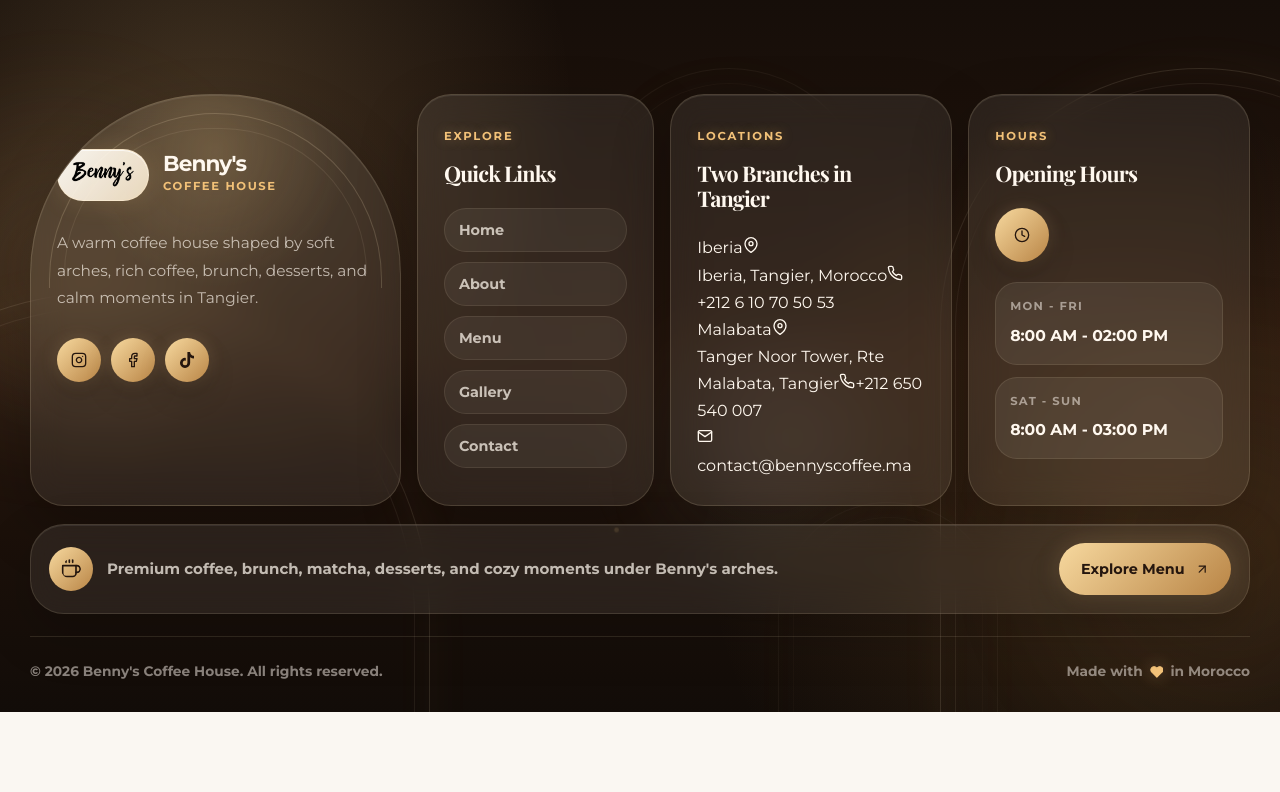
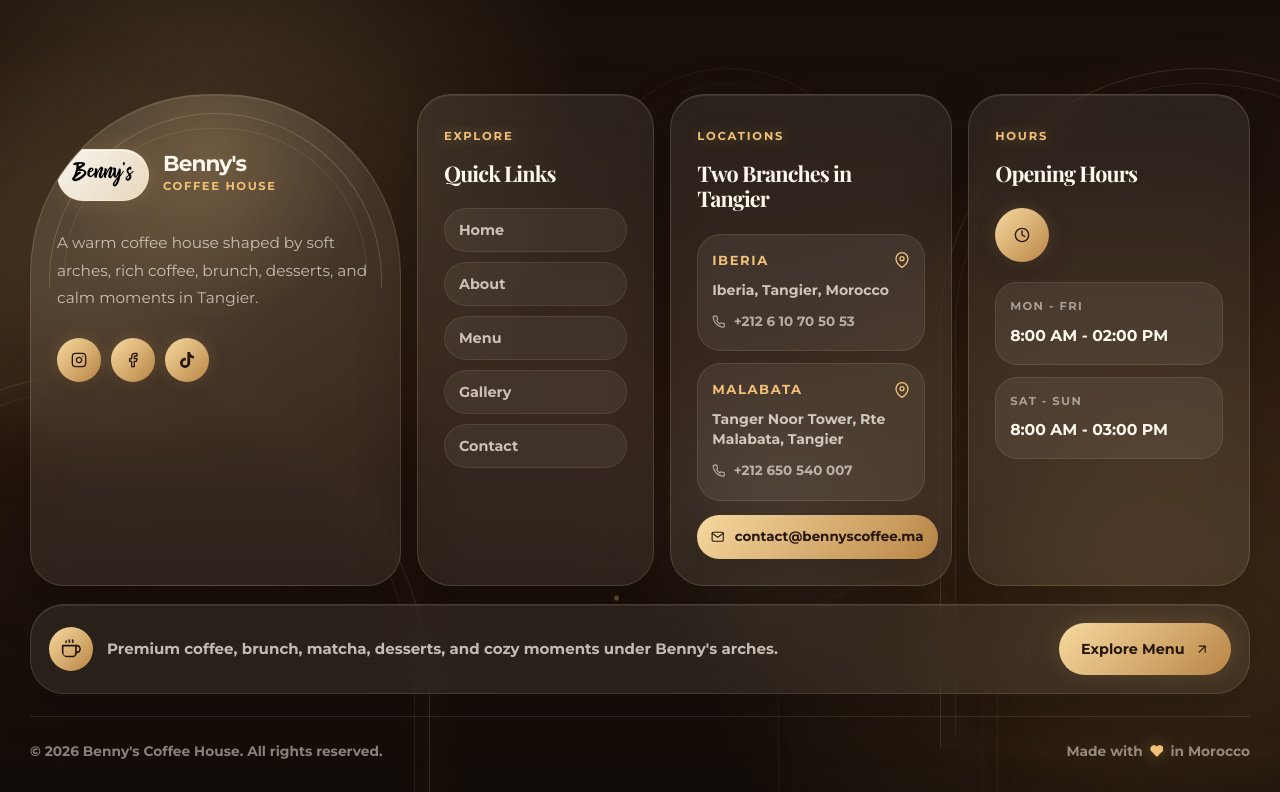
Before and after one commit to Oulimey/bennys-website-final, a React (Vite) app: page / in a window 1280 px wide. Shown: the part 9309-10101 px from the top of the page. Before the commit the page ends 10021 px from the top, so only its background shows below. Built offline with nearby package versions, Linux system fonts and the light colour scheme; a web font is replaced by a local one.

Commit message:
Add styles for footer branches and contact information

```diff
--- a/src/components/Footer/Footer.css
+++ b/src/components/Footer/Footer.css
@@ -687,3 +687,91 @@
     align-items: flex-start;
   }
 }
+
+.footer__branches-list {
+  position: relative;
+  z-index: 2;
+  display: flex;
+  flex-direction: column;
+  gap: 12px;
+  list-style: none;
+  padding: 0;
+  margin: 0;
+}
+
+.footer__branch {
+  padding: 14px;
+  border-radius: 24px;
+  background: rgba(255, 248, 239, 0.07);
+  border: 1px solid rgba(255, 232, 194, 0.11);
+}
+
+.footer__branch-head {
+  display: flex;
+  align-items: center;
+  justify-content: space-between;
+  gap: 12px;
+  margin-bottom: 8px;
+  color: #f2c178;
+}
+
+.footer__branch-head span {
+  font-size: 0.82rem;
+  font-weight: 900;
+  letter-spacing: 0.12em;
+  text-transform: uppercase;
+}
+
+.footer__branch-address {
+  display: block;
+  color: rgba(255, 248, 239, 0.74);
+  text-decoration: none;
+  font-size: 0.88rem;
+  font-weight: 800;
+  line-height: 1.45;
+  transition: color 0.25s ease;
+}
+
+.footer__branch-address:hover {
+  color: #f2c178;
+}
+
+.footer__branch-phone {
+  margin-top: 10px;
+  display: inline-flex;
+  align-items: center;
+  gap: 8px;
+  color: rgba(255, 248, 239, 0.62);
+  text-decoration: none;
+  font-size: 0.84rem;
+  font-weight: 900;
+  transition: color 0.25s ease;
+}
+
+.footer__branch-phone:hover {
+  color: #f2c178;
+}
+
+.footer__email-link {
+  position: relative;
+  z-index: 2;
+  margin-top: 14px;
+  min-height: 44px;
+  padding: 0 14px;
+  display: inline-flex;
+  align-items: center;
+  gap: 10px;
+  border-radius: 999px;
+  color: #25160e;
+  background: linear-gradient(135deg, #f7d99f, #b98546);
+  text-decoration: none;
+  font-size: 0.84rem;
+  font-weight: 900;
+  box-shadow: 0 14px 28px rgba(0, 0, 0, 0.16);
+}
+
+@media screen and (max-width: 1120px) {
+  .footer__contact-card--wide {
+    min-height: auto;
+  }
+}
```
